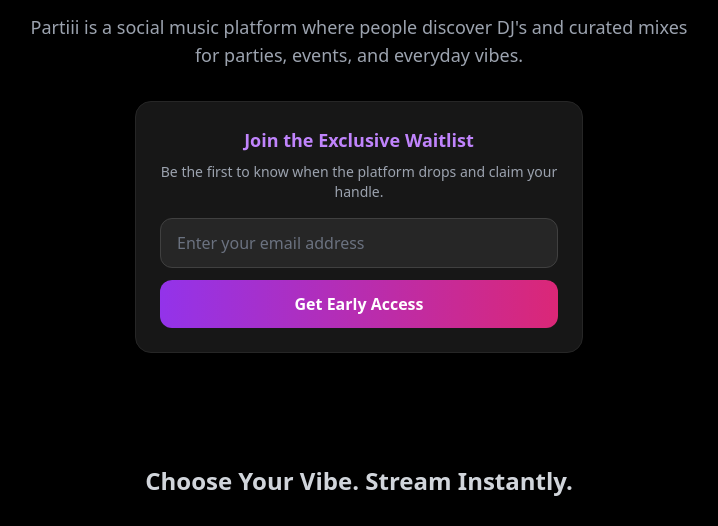
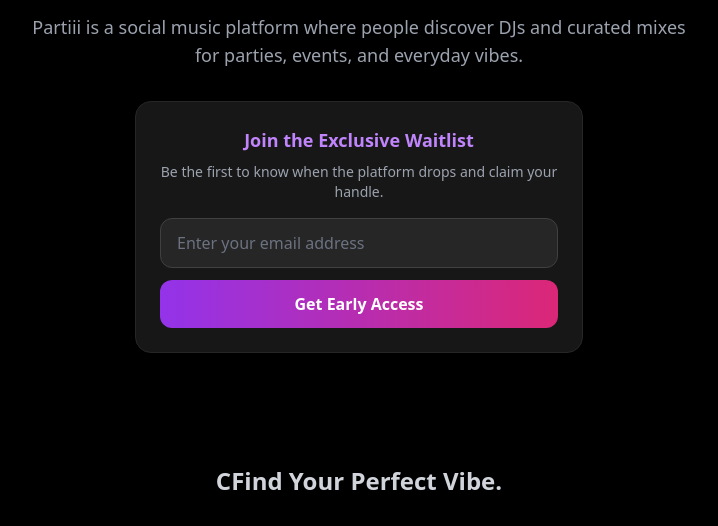
Before and after one commit to thatladytrucker/Partiii, a plain HTML site: page index.html in a window 1280 px wide. Shown: the part 227-753 px from the top of the page, without its empty margins (281-999 px from the left). Drawn offline with nearby package versions, Linux system fonts and the light colour scheme.

Commit message:
Fix typos in index.html content

```diff
--- a/index.html
+++ b/index.html
@@ -18,7 +18,7 @@
         </p>
 
         <p class="text-md md:text-lg text-gray-400 max-w-2xl mx-auto mb-8">
-            Partiii is a social music platform where people discover DJ's and curated mixes for parties, events, and everyday vibes.
+            Partiii is a social music platform where people discover DJs and curated mixes for parties, events, and everyday vibes.
         </p>
 
         <div class="max-w-md mx-auto bg-neutral-900 p-6 rounded-2xl border border-neutral-800 shadow-xl">
@@ -44,7 +44,7 @@
     </section>
 
     <section class="max-w-5xl mx-auto px-6 py-12">
-        <h2 class="text-2xl font-bold text-center mb-8 text-gray-300">Choose Your Vibe. Stream Instantly.</h2>
+        <h2 class="text-2xl font-bold text-center mb-8 text-gray-300">CFind Your Perfect Vibe.</h2>
 
         <div class="grid grid-cols-1 md:grid-cols-3 gap-6">
             <div class="bg-neutral-900 p-6 rounded-xl border border-neutral-800">
```
